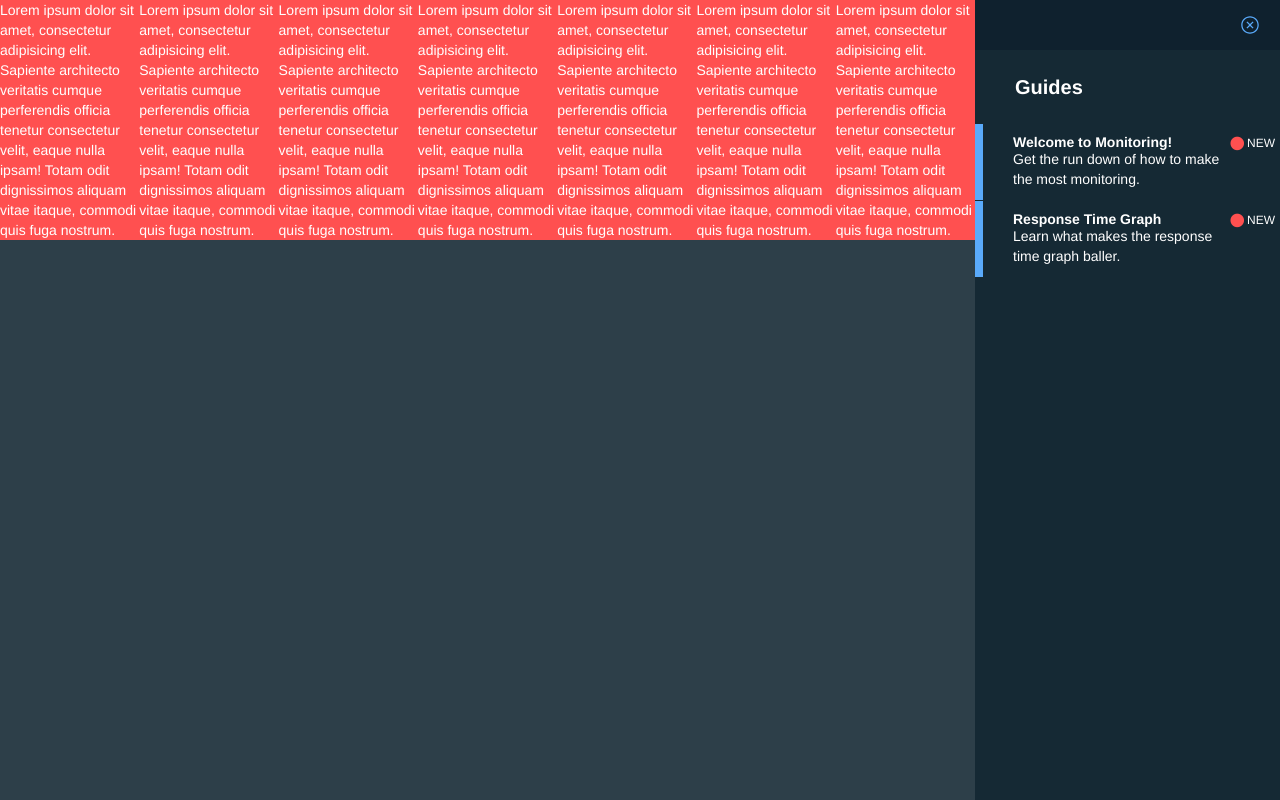
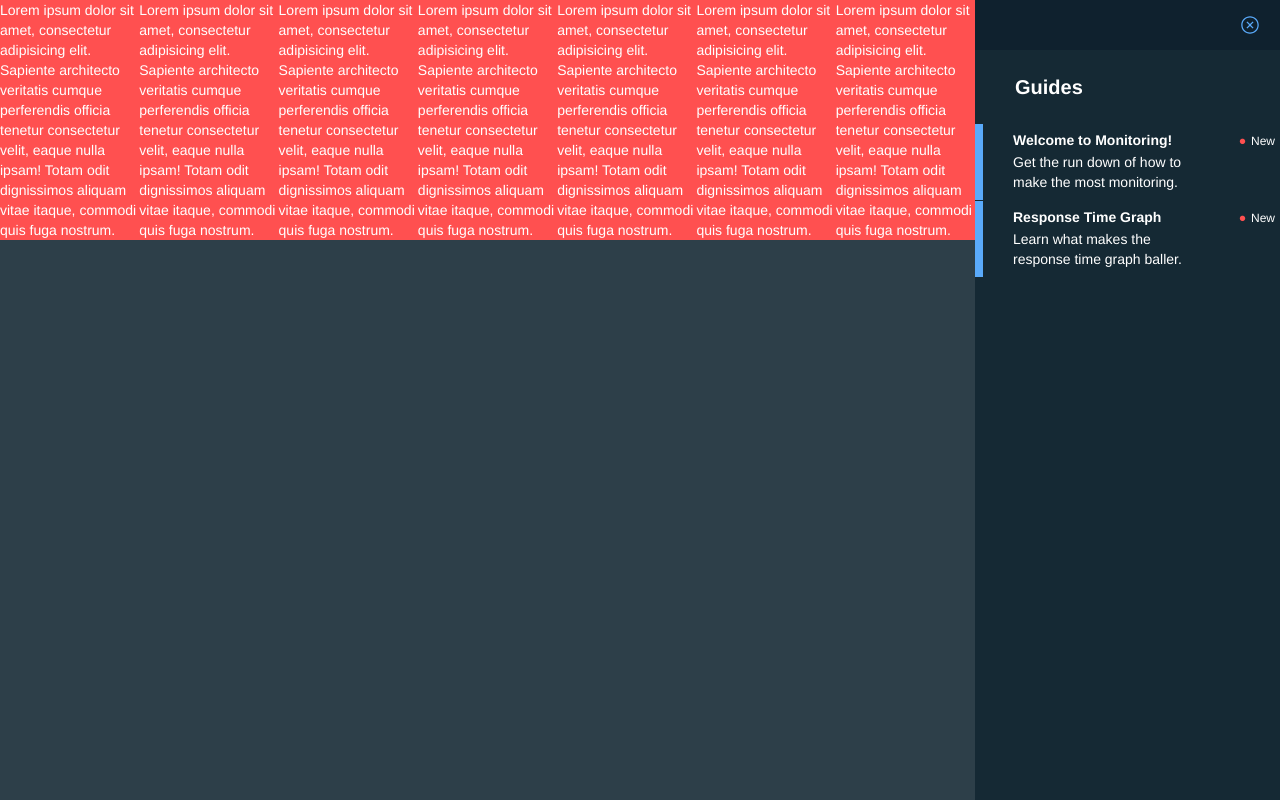
Before and after one commit to chalupagrande/onboarding, a website: page dist/index.html in a window 1280 px wide. Drawn offline with Linux system fonts and the light colour scheme; files that its build step writes are made by us from their sources; a web font is replaced by a local one.

Commit message:
alignment of tutorial status

```diff
--- a/src/sass/styles.scss
+++ b/src/sass/styles.scss
@@ -130,7 +130,8 @@ $slideoutWidth: ems(305);
   border-left: ems(8) solid $bright-blue;
   cursor: pointer;
   display: flex;
-  font-size: ems(14);
+  font-size: ems(12);
+  font-weight: 300;
   margin: 1px 0;
   min-height: ems(76);
   width: 100%;
@@ -148,22 +149,26 @@ $slideoutWidth: ems(305);
   justify-content: space-between;
 }
 .guide-tag__content {
-  flex-flow: 4;
+  flex: 3;
   padding: 0 ems(6) 0 ems(30);
 }
 .guide-tag__status {
   align-self: flex-start;
-  flex-flow: 1;
+  display: flex;
+  justify-content: flex-end;
+  flex: 1;
   font-size: ems(12);
   margin-right: ems(5);
+  text-align: right;
+  text-wrap: none;
 
   &__new {
     align-items: flex-start;
     display: flex;
     line-height: 16px; // I DONT KNOW WHY THIS WONT TAKE EMS
     &:before {
-      margin-right: ems(1);
-      font-size: ems(50) !important;
+      margin-right: ems(5);
+      font-size: ems(20) !important;
       content: '•';
       color: $red;
     };
@@ -174,7 +179,10 @@ $slideoutWidth: ems(305);
 
 }
 .guide-tag__title {
-  font-weight: bold;
+  font-size: ems(14);
+  display: block;
+  font-weight: 700;
+  margin-bottom: ems(5);
 }
 
 /*  Page
--- a/src/scripts/components/guide-tag.js
+++ b/src/scripts/components/guide-tag.js
@@ -21,10 +21,10 @@ class GuideTag{
       return this._status
     }
 
-    const stati = ['new', 'in progress', 'completed']
+    const stati = ['New', 'In Progress', 'Completed']
     this._status = status || 0
     switchClass(this._element, stati, removeSpaceMakeLowercase(stati[this._status]))
     this._statusElement.innerHTML = '<span class="guide-tag__status__'+
-                 removeSpaceMakeLowercase(stati[this._status])+'">'+stati[this._status].toUpperCase()+'</span>'
+                 removeSpaceMakeLowercase(stati[this._status])+'">'+stati[this._status]+'</span>'
   }
 }
--- a/src/scripts/components/walkthrough.js
+++ b/src/scripts/components/walkthrough.js
@@ -42,7 +42,6 @@ class Walkthrough{
 
 function getGuideSpy(self){
   let guideSpy = function(){
-    debugger;
     this.hideGuide()
   }
   return guideSpy.bind(self)
```
Also changed, not shown: dist/css/styles.css, dist/js/components.js.
